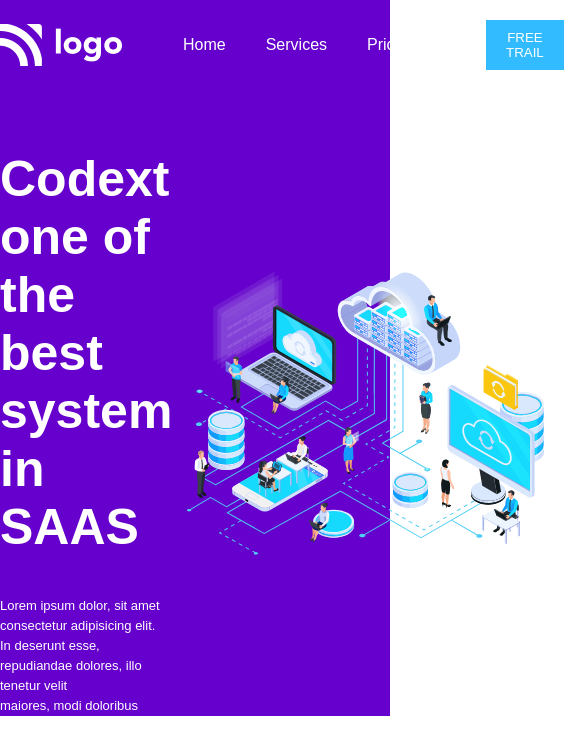
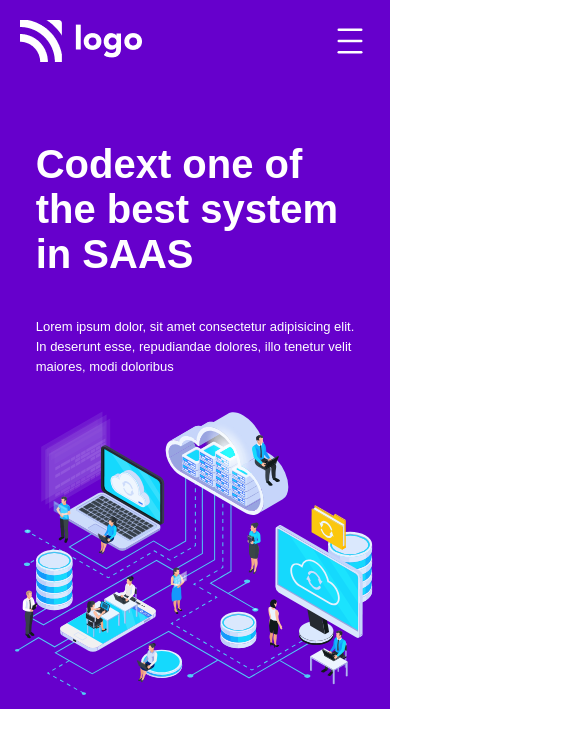
Before and after one commit to arunkumarnepa00/SAAS_landing_page, a plain HTML site: page index.html in a window 390 px wide. Shown: the top 756 px of the page, 585 px wide, since content can reach past the window. Drawn offline with Linux system fonts and the light colour scheme.

Commit message:
mobile responsiveness and gitignore added

```diff
--- a/styles.css
+++ b/styles.css
@@ -35,6 +35,7 @@ header{
     color:#fff;
     justify-content: space-around;
     margin-top:20px;
+    flex-wrap: wrap;
 }
 .section1 h1{
     font-size:50px;
@@ -48,6 +49,33 @@ header{
 .section1 img{
     width:500px;
 }
+@media only screen and (max-width:900px) {
+    .nav-list{
+      display: none;
+    }
+    .nav-button{
+      display: none;
+    }
+    .nav-bar{
+      display: flex;
+      justify-content: space-between;
+      margin-inline:20px;
+    }
+    .nav-bar:nth-child(1)::after{
+      content: "";
+      display: inline-block;
+      width:40px;
+      height:40px;
+      background-image: url(./assets/hamburger-menu-more-2-svgrepo-com.svg);
+      background-size:40px 40px;
+    }
+    .section1 h1{
+        font-size: 40px;
+    }
+    .section1 img{
+        width:max-content;
+    }
+  }
 
 
 /* section2 */
@@ -56,6 +84,7 @@ header{
  align-items:center;
  margin-top:50px;
  justify-content: space-evenly;
+ flex-wrap: wrap;
 }
 .section2>img{
     width:500px
@@ -119,16 +148,19 @@ header{
 }
 .section3-1{
     display: flex;
-    margin-inline:200px;
+    margin-inline:10px;
     margin-top:50px;
     justify-content: center;
     align-items: center;
+    flex-wrap: wrap;
 }
 .section3-card{
     box-shadow:1px 1px 5px grey;
     margin-inline:10px;
     border-radius:10px;
     padding-top:20px;
+    margin-bottom:20px;
+    width: max-content;
 }
 .section3-card p{
     font-size:x-small;
```
Also changed, not shown: assets/hamburger-menu-more-2-svgrepo-com.svg (added), 1 other file.
